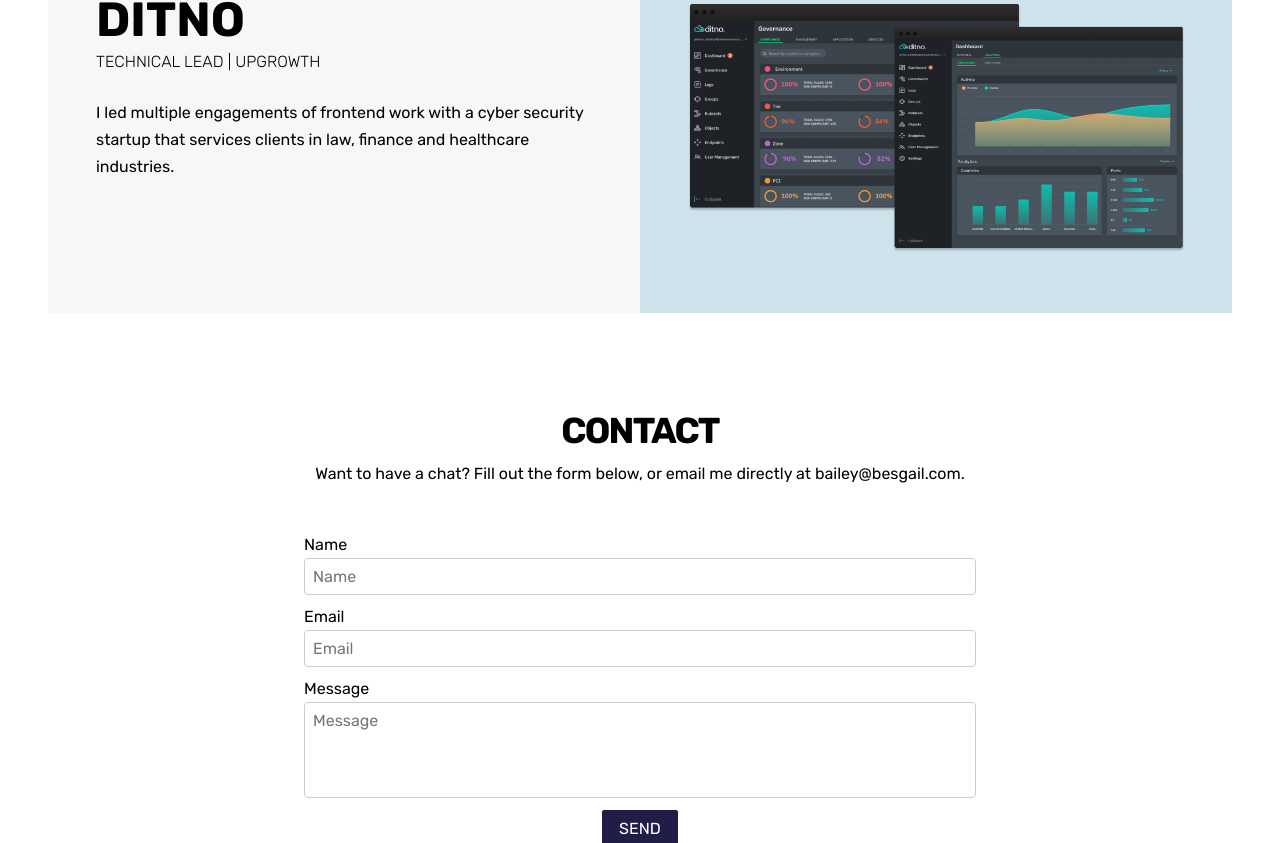
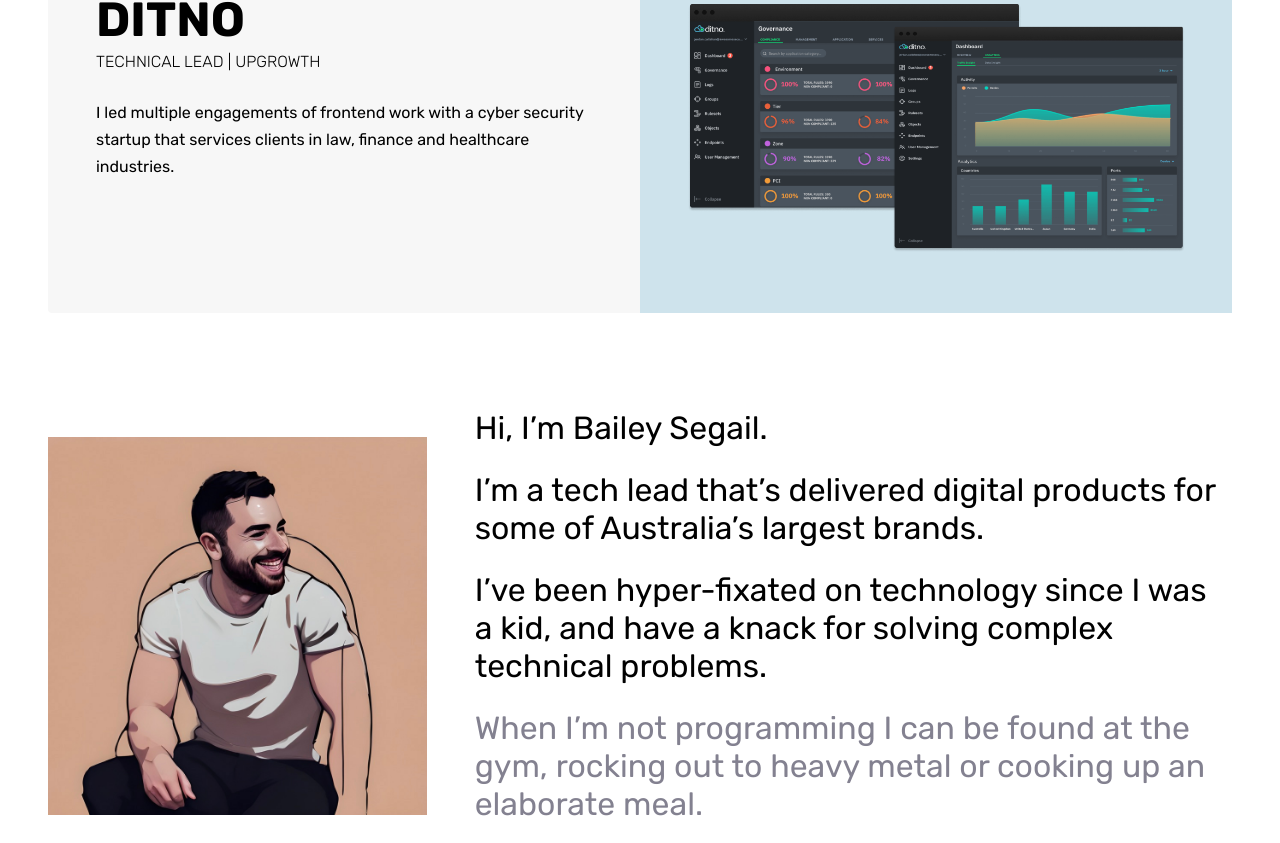
Before and after one commit to bsegail/Personal, a Next.js app: page / in a window 1280 px wide. Shown: the part 1953-2796 px from the top of the page. Built offline with nearby package versions, Linux system fonts and the light colour scheme.

Commit message:
feat: about me section

```diff
--- a/src/app/page.module.css
+++ b/src/app/page.module.css
@@ -11,4 +11,5 @@
   flex-direction: column;
   row-gap: 48px;
   margin-top: 96px;
+  margin-bottom: 96px;
 }
--- a/src/app/page.tsx
+++ b/src/app/page.tsx
@@ -20,7 +20,7 @@ export default function Home() {
           <BigWWeb/>
           <Ditno />
         </div>
-        {/*<AboutMe/>*/}
+        <AboutMe/>
         <Contact/>
       </main>
     </div>
--- a/src/components/AboutMe.module.css
+++ b/src/components/AboutMe.module.css
@@ -1,12 +1,37 @@
 .AboutMe {
+    display: grid;
+    grid-template-columns: 1fr 2fr;
+    grid-column-gap: 48px;
+    align-items: center;
+}
 
+.AboutMe img {
+    max-width: 100%;
+    height: 100%;
+    object-fit: contain;
 }
 
 .AboutMe p {
-    font-size: 32px;
+    font-size: 2rem;
     margin-bottom: 24px;
 }
 
 .callout {
     color: #838190;
 }
+
+@media(max-width: 980px) {
+    .AboutMe {
+        grid-template-columns: 1fr;
+    }
+
+    .AboutMe img {
+        max-height: 360px;
+        margin-bottom: 48px;
+    }
+
+    .AboutMe p {
+        font-size: 1.5rem;
+    }
+
+}
--- a/src/components/AboutMe.tsx
+++ b/src/components/AboutMe.tsx
@@ -1,19 +1,30 @@
 import React from 'react'
 import { Container } from '@/components/Container'
 import styles from './AboutMe.module.css'
+import Image from 'next/image'
 
 export const AboutMe: React.FC = () => {
   return (
-    <Container className={styles.AboutMe}>
+    <Container>
+      <div className={styles.AboutMe}>
+        <div>
+          <Image
+            src={'/images/illustrations/portrait.jpg'}
+            alt={'Bailey Segail line drawing'}
+            width={866}
+            height={866}
+            objectFit={'contain'}
+          />
+        </div>
         <div>
           <p>
             Hi, I’m Bailey Segail.
           </p>
           <p>
-          I’m a Tech Lead that’s delivered inspiring digital products for some of Australia’s largest brands.
+            I’m a tech lead that’s delivered digital products for some of Australia’s largest brands.
           </p>
           <p>
-          I’ve been hyper-fixated on technology since I was a kid, and have a knack for complex solving technical
+            I’ve been hyper-fixated on technology since I was a kid, and have a knack for solving complex technical
             problems.
           </p>
           <p className={styles.callout}>
@@ -21,6 +32,7 @@ export const AboutMe: React.FC = () => {
             meal.
           </p>
         </div>
+      </div>
     </Container>
   )
 }
--- a/src/components/Contact.module.css
+++ b/src/components/Contact.module.css
@@ -1,6 +1,12 @@
+.container {
+    background-color: #F7F7F7;
+    width: 100%;
+    margin: 96px auto 0;
+    padding: 48px 0;
+}
 .contact {
     max-width: 768px;
-    margin: 96px auto;
+    margin: 0 auto;
 }
 
 .contactOpening {
@@ -26,3 +32,10 @@
 .formMessage {
     text-align: center;
 }
+
+
+@media (max-width: 980px) {
+    .container {
+        margin-top: 48px;
+    }
+}
--- a/src/components/Contact.tsx
+++ b/src/components/Contact.tsx
@@ -39,6 +39,7 @@ export const Contact = () => {
   }, [])
 
   return (
+    <div className={styles.container}>
     <Container id={'contact'} className={styles.contact}>
       <div className={styles.contactOpening}>
         <h2>Contact</h2>
@@ -62,5 +63,6 @@ export const Contact = () => {
         </div>
       ) : null}
     </Container>
+    </div>
   )
 }
```
Also changed, not shown: public/images/illustrations/portrait.jpg (added). Lines whose indentation alone changed are shown as unchanged.
